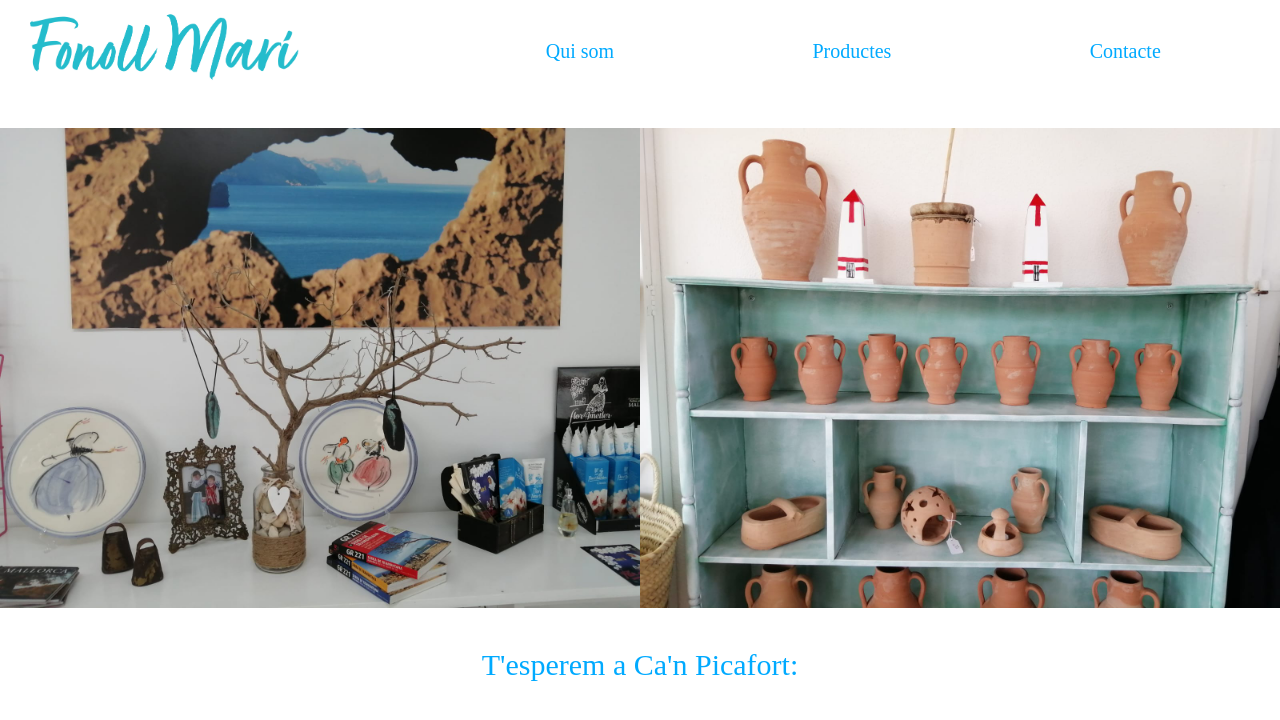
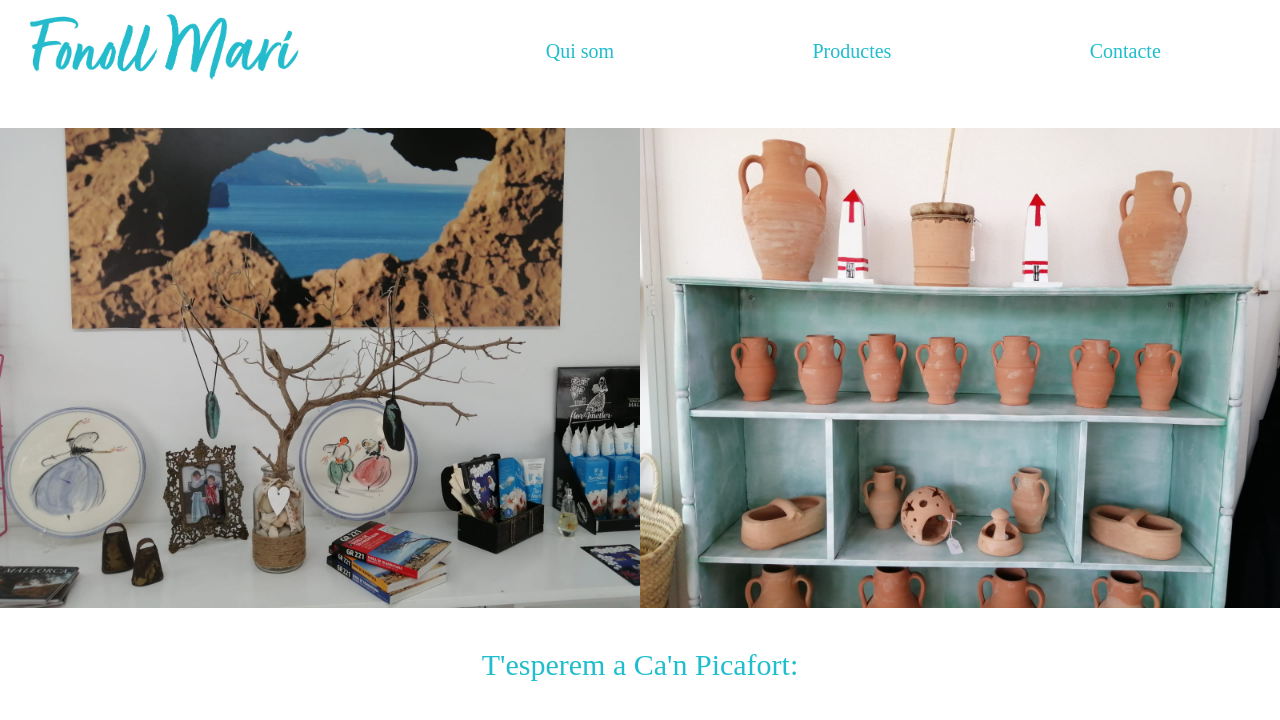
Before and after one commit to dkaska/fonoll-mari, a plain HTML site: page index.html in a window 1280 px wide. Drawn offline with Linux system fonts and the light colour scheme.

Commit message:
Change font color to same as logo

```diff
--- a/style.css
+++ b/style.css
@@ -61,7 +61,7 @@ body {
 
 .menu-button {
     background-color: white;
-    color: rgb(0, 170, 255);;
+    color: #1fbdcd;
     padding: 7px 10px;
     border-radius: 10px;
     text-align: center;
@@ -101,7 +101,7 @@ body {
 
 .section-one-footer {
     border: ;
-    color:rgb(0, 170, 255);
+    color:#1fbdcd;
     font-weight: 500;
     font-size: 30px;
 }
```
Also changed, not shown: index.html (+1 -1 lines).
